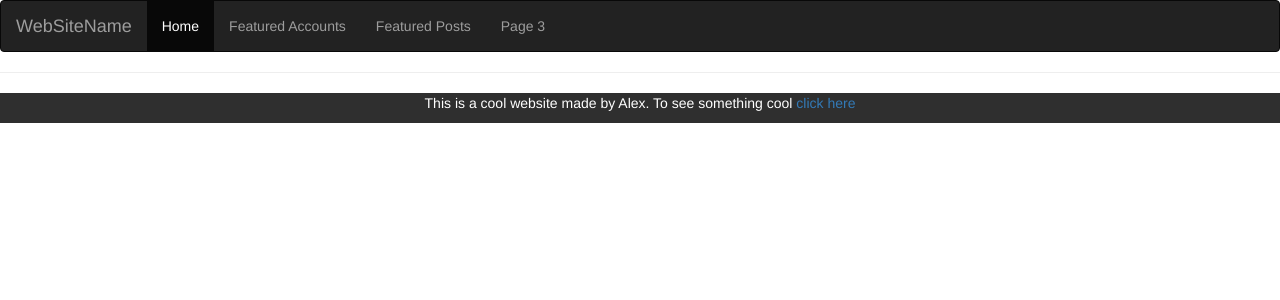
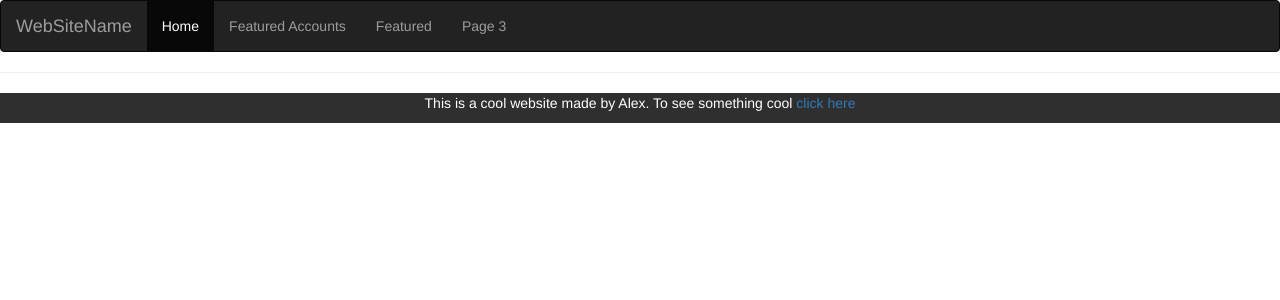
Before and after one commit to AlexHuynh23/DjangoProject, a Django app: page / in a window 1280 px wide. Shown: the top 300 px of the page. Run offline with Django 3.2, Linux system fonts and the light colour scheme; some libraries are stand-ins or nearby versions.

Commit message:
Navbar Text Change

```diff
--- a/accounts/templates/accounts/navbar.html
+++ b/accounts/templates/accounts/navbar.html
@@ -6,7 +6,7 @@
     <ul class="nav navbar-nav">
       <li class="active"><a href="#">Home</a></li>
       <li><a href="/account/profile">Featured Accounts</a></li>
-      <li><a href="/account/featured">Featured Posts</a></li>
+      <li><a href="/account/featured">Featured</a></li>
       <li><a href="#">Page 3</a></li>
     </ul>
   </div>
```
